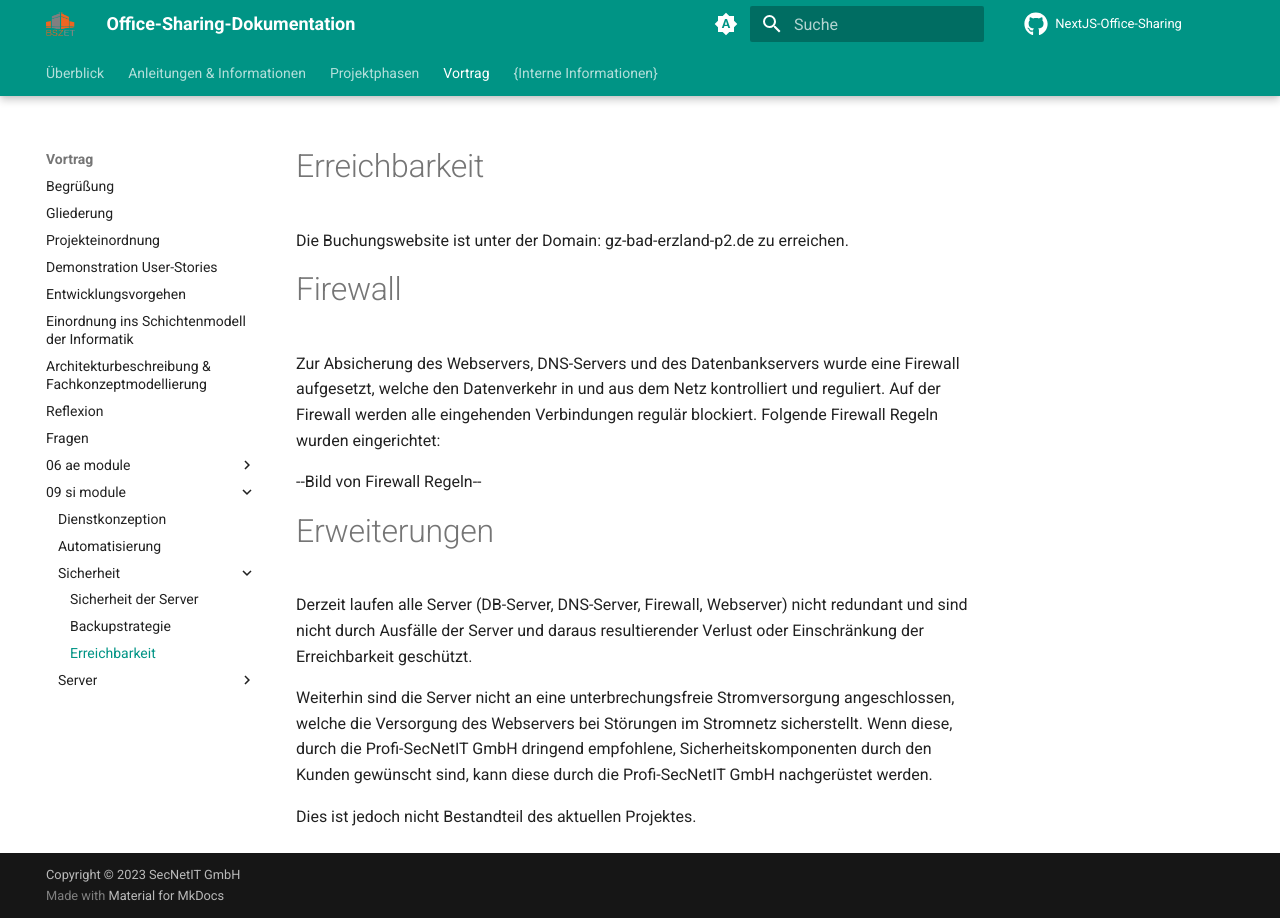
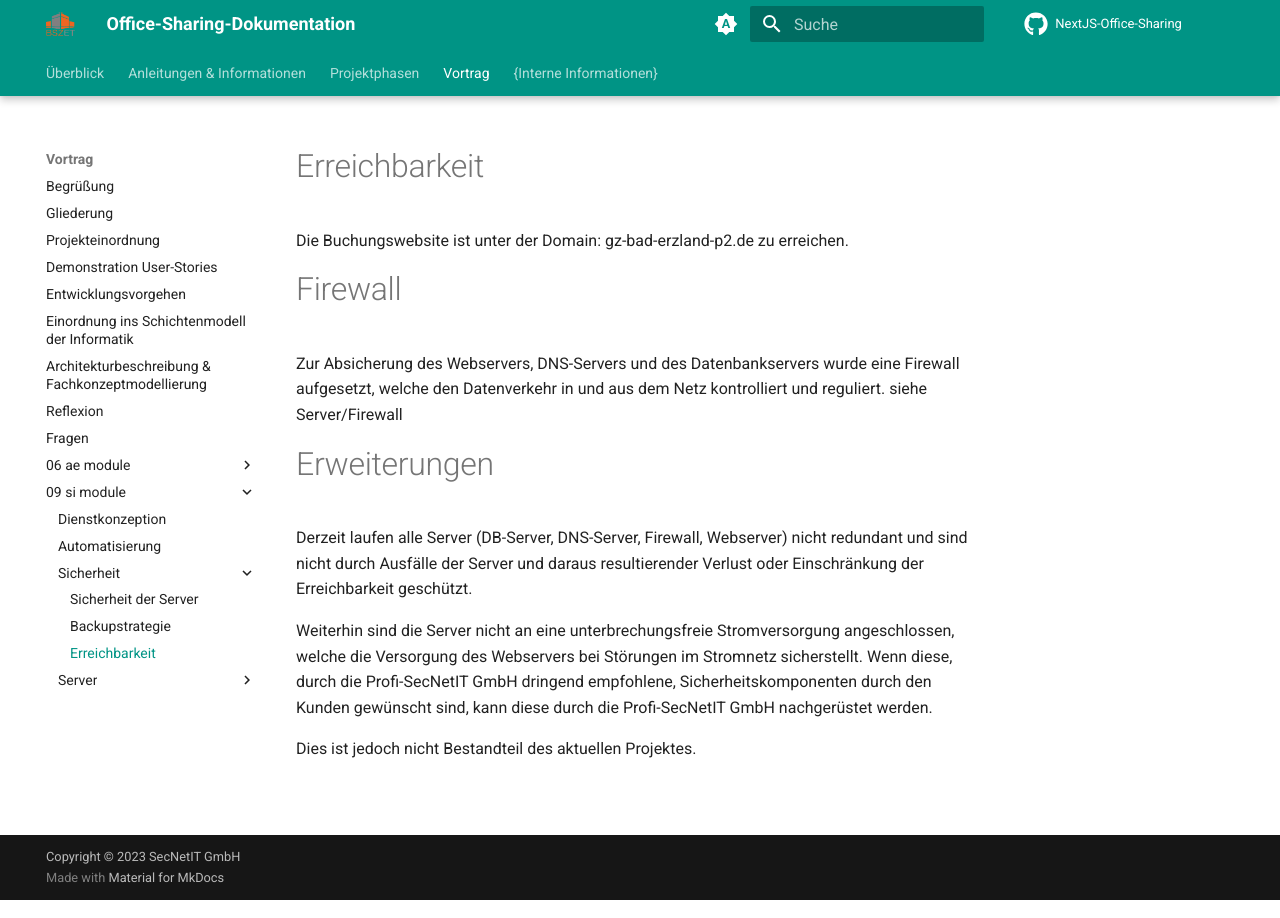
Before and after one commit to gz-bad-erzland-p2/Dokumentation, an MkDocs documentation site: the page built from docs/vortrag/09_si-module/Sicherheit/03_erreichbarkeit.md, in a window 1280 px wide. Built offline with MkDocs 1.6.1 and Material for MkDocs 9.7.7, drawn with Linux system fonts in a browser that asks for light colours; comment, search, counter and statistics services are not loaded.

Commit message:
Update 03_erreichbarkeit.md

```diff
--- a/docs/vortrag/09_si-module/Sicherheit/03_erreichbarkeit.md
+++ b/docs/vortrag/09_si-module/Sicherheit/03_erreichbarkeit.md
@@ -4,9 +4,7 @@ Die Buchungswebsite ist unter der Domain: gz-bad-erzland-p2.de zu erreichen.
 
 # Firewall
 Zur Absicherung des Webservers, DNS-Servers und des Datenbankservers wurde eine Firewall aufgesetzt, welche den Datenverkehr in und aus dem Netz kontrolliert und reguliert.
-Auf der Firewall werden alle eingehenden Verbindungen regulär blockiert. Folgende Firewall Regeln wurden eingerichtet:
-
---Bild von Firewall Regeln--
+siehe Server/Firewall
 
 # Erweiterungen
 Derzeit laufen alle Server (DB-Server, DNS-Server, Firewall, Webserver) nicht redundant und sind nicht durch Ausfälle der Server und daraus resultierender Verlust oder Einschränkung der Erreichbarkeit geschützt.
```
